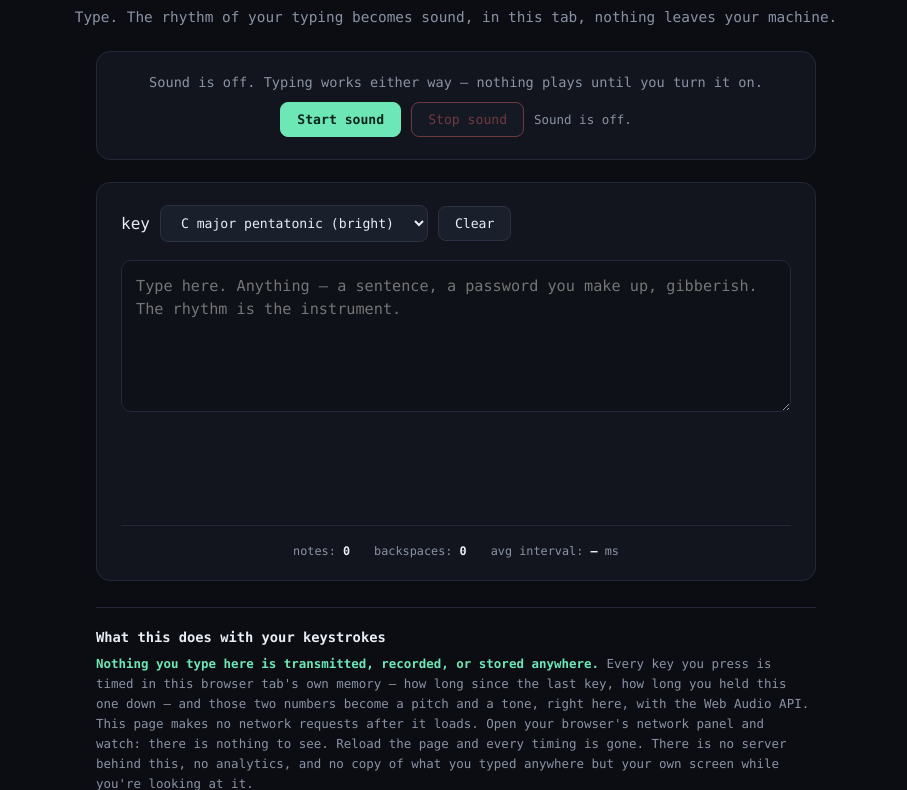
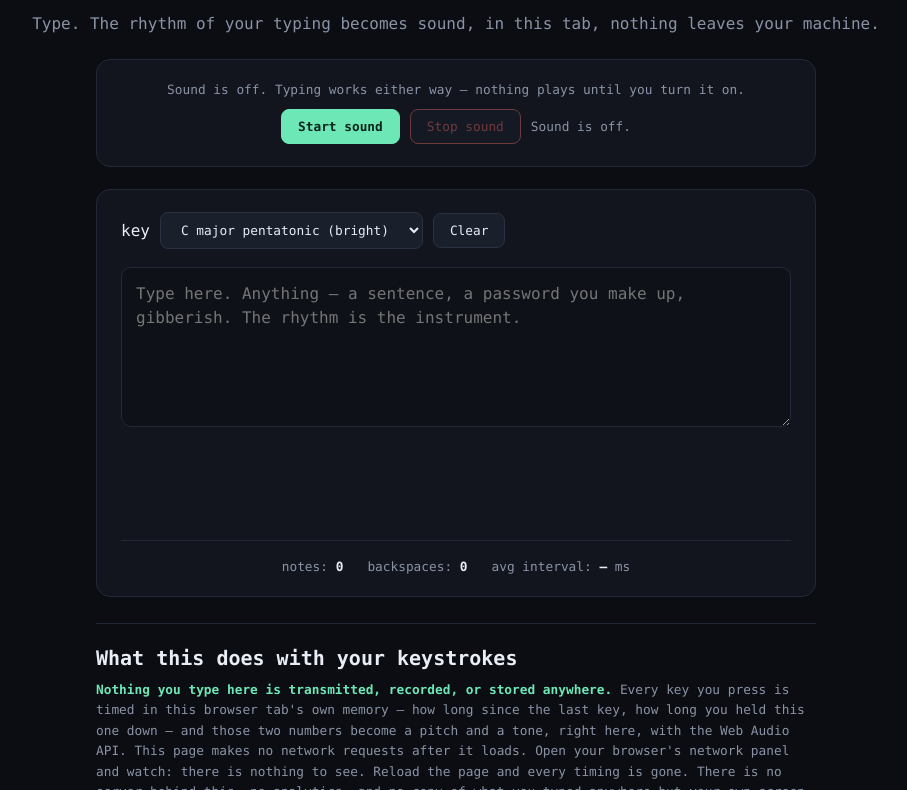
Before and after one commit to jamessuuu/carillon, a website with bundled scripts: page index.html in a window 1280 px wide. Shown: the part 93-883 px from the top of the page, without its empty margins (184-1091 px from the left). Built offline with nearby package versions, Linux system fonts and the light colour scheme.

Commit message:
design: one type scale instead of seven ad-hoc sizes
The page had seven font sizes between 0.78 and 1.3rem, including a 0.85/0.86
pair no reader can tell apart, and h2 at 0.86rem sat SMALLER than the body text
at 0.95rem. A heading smaller than the text it introduces inverts the one thing
a heading exists to express.

Replaced with four declared steps at a 1.25 ratio (--fs-meta 0.8, --fs-body 1,
--fs-head 1.25, --fs-title 1.5625) and every rule now references the scale, so
there are no hardcoded rem sizes left to drift. Verified mechanically: every
adjacent step is exactly 1.25, and title > head > body > meta holds.

37 tests still green, verify.mjs still reports no network calls.

Co-Authored-By: Claude Opus 5 (1M context) <noreply@anthropic.com>
Claude-Session: https://claude.ai/code/session_01NYYMrmK3HTjWxmnkTkso8F

```diff
--- a/index.html
+++ b/index.html
@@ -16,6 +16,15 @@
     --accent: #6ee7b7;
     --accent2: #93c5fd;
     --border: #232838;
+
+    /* One type scale, ratio 1.25. Before this there were seven sizes between
+       0.78 and 1.3rem, including a 0.85 / 0.86 pair nobody can tell apart, and
+       h2 sat SMALLER than body text, which inverts the hierarchy it exists to
+       express. Four steps, each a clear jump. */
+    --fs-meta: 0.8rem;
+    --fs-body: 1rem;
+    --fs-head: 1.25rem;
+    --fs-title: 1.5625rem;
   }
   * { box-sizing: border-box; }
   html, body {
@@ -27,9 +36,9 @@
     display: flex; flex-direction: column; align-items: center;
     padding: 6vh 5vw 5vh; gap: 26px;
   }
-  h1 { font-size: 1.3rem; font-weight: 600; letter-spacing: 0.01em; margin: 0; }
-  h2 { font-size: 0.86rem; font-weight: 600; margin: 0 0 6px; color: var(--ink); }
-  .tagline { color: var(--dim); font-size: 0.9rem; margin: 4px 0 0; text-align: center; }
+  h1 { font-size: var(--fs-title); font-weight: 600; letter-spacing: 0.01em; margin: 0; }
+  h2 { font-size: var(--fs-head); font-weight: 600; margin: 0 0 6px; color: var(--ink); }
+  .tagline { color: var(--dim); font-size: var(--fs-body); margin: 4px 0 0; text-align: center; }
 
   main { width: min(720px, 92vw); display: flex; flex-direction: column; gap: 22px; }
 
@@ -38,11 +47,11 @@
     padding: 22px 24px; display: flex; flex-direction: column; align-items: center; gap: 12px;
     text-align: center;
   }
-  .sound-gate p { margin: 0; color: var(--dim); font-size: 0.85rem; }
+  .sound-gate p { margin: 0; color: var(--dim); font-size: var(--fs-meta); }
 
   button, select {
     background: #1a1f2c; color: var(--ink); border: 1px solid #2a3142;
-    border-radius: 8px; padding: 9px 16px; font: inherit; font-size: 0.82rem;
+    border-radius: 8px; padding: 9px 16px; font: inherit; font-size: var(--fs-meta);
     cursor: pointer;
   }
   button:hover, select:hover { border-color: var(--accent2); }
@@ -56,13 +65,13 @@
   }
 
   .toolbar { display: flex; align-items: center; gap: 10px; flex-wrap: wrap; }
-  .toolbar .scaleRow { display: flex; align-items: center; gap: 8px; color: var(--dim); font-size: 0.78rem; }
-  .status { color: var(--dim); font-size: 0.78rem; margin-left: auto; }
+  .toolbar .scaleRow { display: flex; align-items: center; gap: 8px; color: var(--dim); font-size: var(--fs-meta); }
+  .status { color: var(--dim); font-size: var(--fs-meta); margin-left: auto; }
 
   textarea#typingArea {
     width: 100%; min-height: 10em; resize: vertical;
     background: #0e1118; color: var(--ink); border: 1px solid var(--border);
-    border-radius: 10px; padding: 14px; font: inherit; font-size: 0.95rem; line-height: 1.5;
+    border-radius: 10px; padding: 14px; font: inherit; font-size: var(--fs-body); line-height: 1.5;
   }
   textarea#typingArea:focus { outline: 2px solid var(--accent2); outline-offset: 1px; }
 
@@ -73,11 +82,11 @@
   .note { flex: 0 0 auto; width: 7px; border-radius: 3px 3px 0 0; transition: transform 120ms ease; }
   .note.pop { transform: scaleY(1.08); }
 
-  .stats { display: flex; justify-content: center; gap: 24px; color: var(--dim); font-size: 0.74rem; }
+  .stats { display: flex; justify-content: center; gap: 24px; color: var(--dim); font-size: var(--fs-meta); }
   .stats b { color: var(--ink); font-weight: 600; }
 
   .privacy {
-    width: min(720px, 92vw); color: var(--dim); font-size: 0.78rem; line-height: 1.6;
+    width: min(720px, 92vw); color: var(--dim); font-size: var(--fs-meta); line-height: 1.6;
     border-top: 1px solid var(--border); padding-top: 18px;
   }
   .privacy strong { color: var(--accent); }
```
